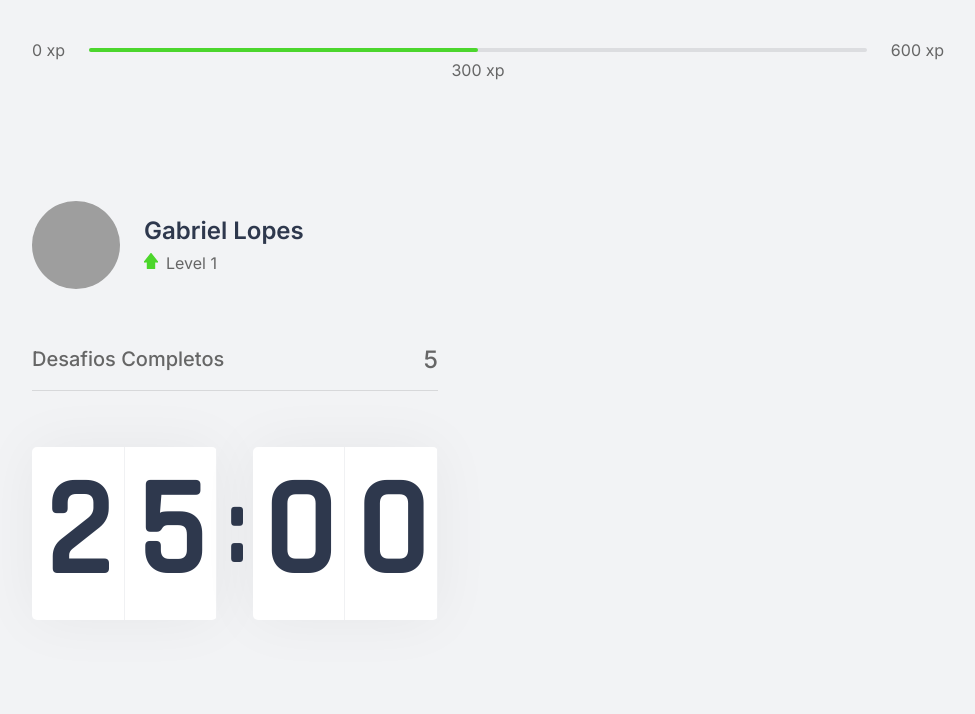
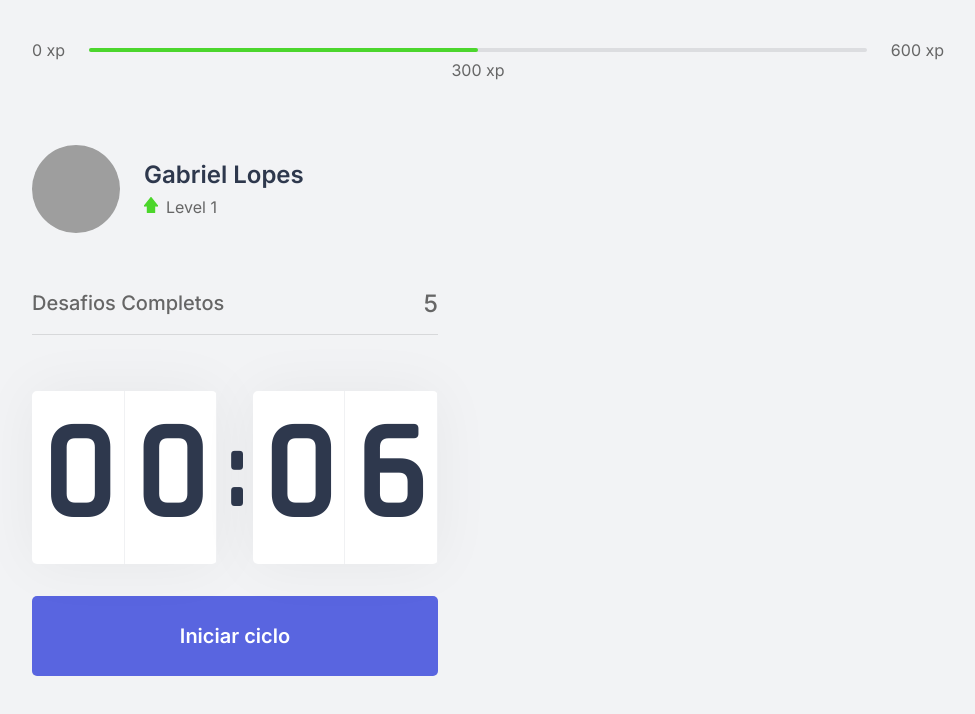
Before and after one commit to Angelo-GL/moveit-next, a Next.js app: page / in a window 1280 px wide. Shown: the top 714 px of the page, without its empty margins (152-1127 px from the left). Built offline with nearby package versions, Linux system fonts and the light colour scheme; grey boxes are pictures that could not be loaded.

Commit message:
implementação da lógica do countdown
Desenvolvido a logica do countdown, bem como as animações do button.

```diff
--- a/src/components/Countdown.tsx
+++ b/src/components/Countdown.tsx
@@ -1,17 +1,71 @@
+import { useState, useEffect } from 'react'
 import style from '../style/components/Countdown.module.css'
 
+let countdownTimeout: NodeJS.Timeout
+
 export function Countdown(){
+    const [time, setTime] = useState(0.1 * 60)
+    const [isActive, setisAtive] = useState(false)
+    const [hasFinished, setHasFinished] = useState(false)
+
+    const minute  = Math.floor(time / 60)
+    const seconds = time % 60
+
+    const [minuteLeft, minuteRight] = String(minute).padStart(2, '0').split('')
+    const [secondLeft, secondRight] = String(seconds).padStart(2, '0').split('')
+
+    function startCountdown(){
+        setisAtive(true)
+    }
+
+    function resetCountdown(){
+        clearTimeout(countdownTimeout)
+        setisAtive(false)
+        setTime(0.1 * 60)
+    }
+
+    useEffect(() => {
+        if(isActive && time > 0){
+            countdownTimeout =  setTimeout(() => {
+                setTime(time - 1)
+            }, 1000)
+        } else if(isActive && time === 0){
+            setHasFinished(true)
+            setisAtive(false)
+        }
+    }, [isActive, time])
     return(
-        <div className = {style.CountdownCountainer}>
-            <div>
-                <span>2</span>
-                <span>5</span>
+        <div>
+            <div className = {style.CountdownCountainer}>
+                 <div>
+                    <span>{minuteLeft}</span>
+                    <span>{minuteRight}</span>
+                 </div>
+                <span>:</span>
+                <div>
+                    <span>{secondLeft}</span>
+                    <span>{secondRight}</span>
+                </div>
             </div>
-            <span>:</span>
-            <div>
-                <span>0</span>
-                <span>0</span>
-            </div>
+
+            {hasFinished ? (
+                <button disabled className = {style.countdownButton}> Ciclo encerrado</button>
+            ) : (
+               <> {/* é a um fragmento semelhante ao React.Fragment*/}
+                    {isActive ? (
+                            <button type = 'button' className = {`${style.countdownButton} ${style.countdownButtonActive}`}
+                                  onClick = {resetCountdown}>
+                                 Abandonar ciclo
+                             </button>
+                             ): (
+                                 <button type = 'button' className = {style.countdownButton}
+                                    onClick = {startCountdown}>Iniciar ciclo
+                                 </button>
+                    )}
+
+                </>
+            )}
         </div>
+
     )
 }
--- a/src/pages/index.tsx
+++ b/src/pages/index.tsx
@@ -5,12 +5,12 @@
 
 import Head from 'next/head'
 
-import Styles from '../style/pages/Home.module.css'
+import styles from '../style/pages/Home.module.css'
 
 
 export default function Home() {
   return (
-    <div className= {Styles.container}>
+    <div className= {styles.container}>
       <Head>
         <title>Início | move.it</title>
       </Head>
@@ -19,8 +19,8 @@
       <section>
         <div>
           <Profile />
-          <CompletedChallenges/>
-          <Countdown/>
+          <CompletedChallenges />
+          <Countdown />
         </div>
         <div>
 
--- a/src/style/components/Countdown.module.css
+++ b/src/style/components/Countdown.module.css
@@ -35,3 +35,45 @@
     font-size: 6.25rem;
     margin: 0 0.5rem;
 }
+
+.countdownButton{
+    width: 100%;
+    height: 5rem;
+
+    margin-top: 2rem;
+
+    display: flex;
+    align-items: center;
+    justify-content: center;
+
+    border: 0;
+    border-radius: 5px;
+
+    background: var(--blue);
+
+    color: var(--white);
+    font-size: 1.25rem;
+    font-weight: 600;
+
+    transition: background-color 0.2s;
+}
+
+.countdownButton:not(:disabled):hover{
+    background: var(--blue-dark);
+}
+
+.countdownButtonActive{
+    background: var(--white);
+    color: var(--title);
+}
+
+.countdownButtonActive:not(:disabled):hover{
+   background: var(--red);
+   color: var(--white);
+}
+
+.countdownButton:disabled{
+    background: var(--white);
+    color: var(--text);
+    cursor: not-allowed;
+}
```
